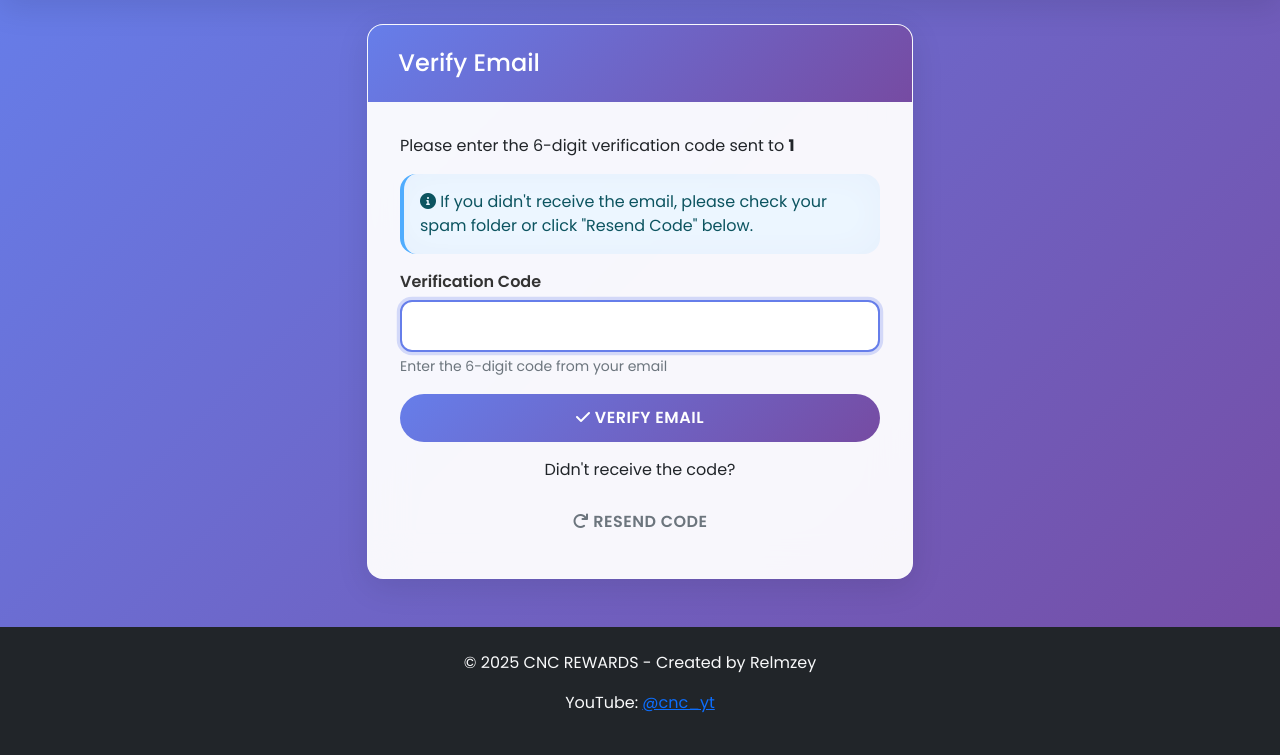
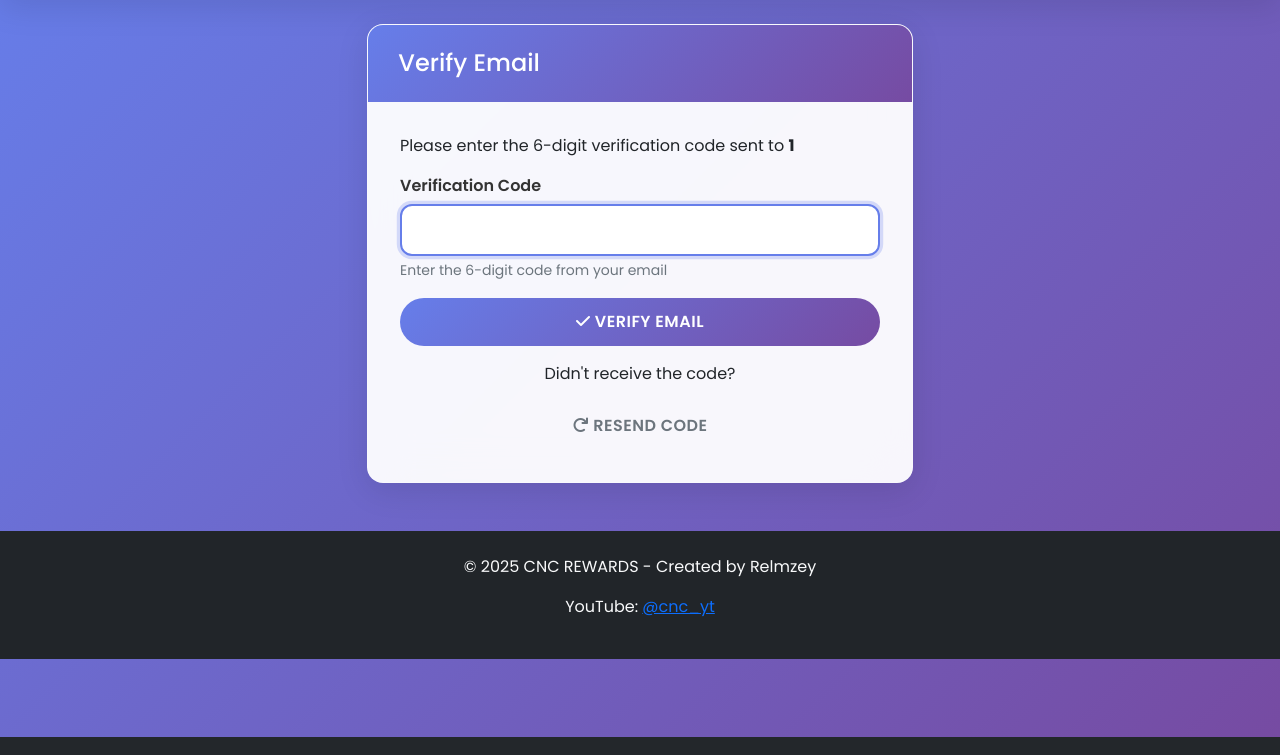
Before and after one commit to relmzey/cncrewards, a Flask app: page /verify_email/1 in a window 1280 px wide. Shown: the part 63-818 px from the top of the page. Run offline with Flask 3, Linux system fonts and the light colour scheme; the visitor is signed in with stand-in values (Sample User, id 1); a database or web service that is not in the repository returns one stand-in record (values such as "Sample title").

Commit message:
Add files via upload

```diff
--- a/templates/verify_email.html
+++ b/templates/verify_email.html
@@ -11,11 +11,6 @@
             </div>
             <div class="card-body">
                 <p>Please enter the 6-digit verification code sent to <strong>{{ email }}</strong></p>
-                {% if show_code_hint %}
-                <div class="alert alert-info">
-                    <i class="fas fa-info-circle"></i> If you didn't receive the email, please check your spam folder or click "Resend Code" below.
-                </div>
-                {% endif %}
                 <form method="POST" action="{{ url_for('verify_code') }}">
                     <input type="hidden" name="email" value="{{ email }}">
                     <div class="mb-3">
```
